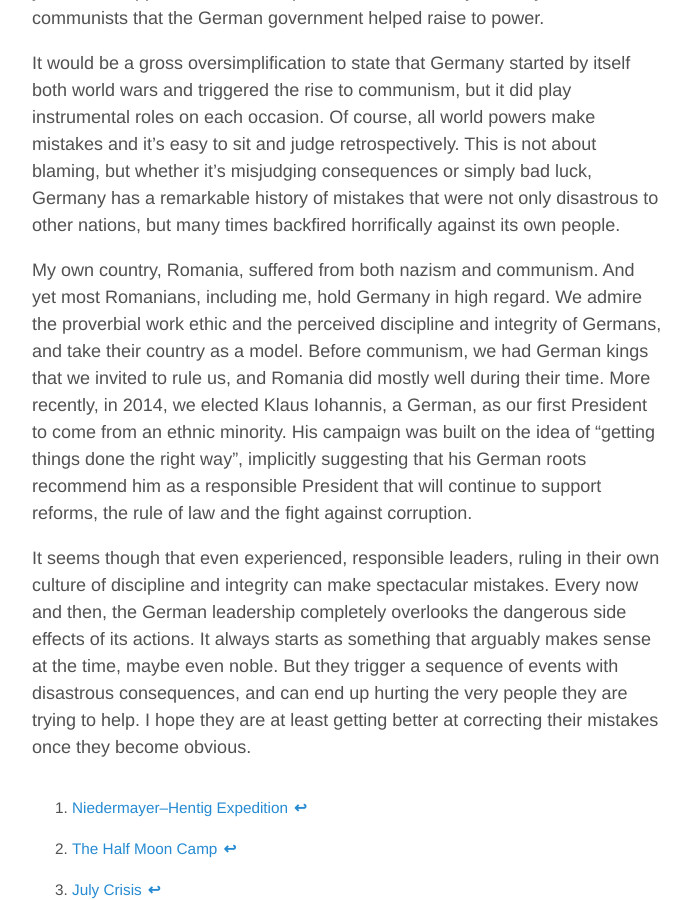
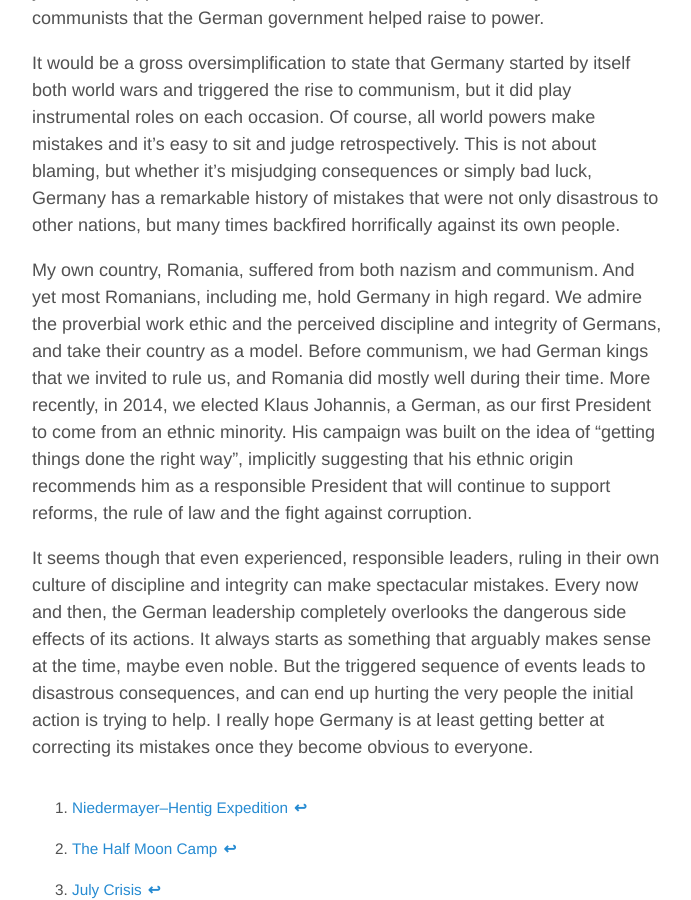
Before and after one commit to aoghina/aoghina.github.io, a Jekyll site: the page built from _posts/2016-04-02-the-german-blunders.md, in a window 1280 px wide and 900 px high, scrolled down 1707 px. Shown: the whole window, without its empty margins (293-984 px from the left). Built offline with Jekyll 4.4.1, drawn with Linux system fonts in a browser that asks for light colours; comment, search, counter and statistics services are not loaded; some of the changed text lies outside the part shown.

Commit message:
Upadate blunders

```diff
--- a/_posts/2016-04-02-the-german-blunders.md
+++ b/_posts/2016-04-02-the-german-blunders.md
@@ -5,7 +5,7 @@
 lang: en
 ---
 
-In the spring of 1915, a party of twenty was leaving Constantinople with a dangerous mission. Led by German super-spy Oskar von Niedermayer and diplomat Werner Otto von Hentig, their goal was to survive a hazardous trip to Kabul without being intercepted and convince the Emir to rally Afghanistan to the German and Turkish side by attacking the British Raj in India [^1]. Their mission was part of a larger World War I plan that the Germans pursued relentlessly, aiming to subvert British authority by calling for nothing less than a pan-Islamic jihad. Numerous efforts were made in this direction, including running a reeducation camp near Berlin for muslim POWs, where they were being taught to wage offensive jihad against Britain and France while living in relative luxury, to be then recruited in the German Army [^2].
+In the spring of 1915, a party of twenty was leaving Constantinople with a dangerous mission. Led by German super-spy Oskar von Niedermayer and diplomat Werner Otto von Hentig, their goal was to survive a hazardous trip to Kabul without being intercepted and convince the Emir to rally Afghanistan to the Central Powers side by attacking the British Raj in India [^1]. Their mission was part of a larger World War I plan that the Germans pursued relentlessly, aiming to subvert British authority by calling for nothing less than a pan-Islamic jihad. Numerous efforts were made in this direction, including running a reeducation camp near Berlin for muslim POWs, where they were being taught to wage offensive jihad against Britain and France while living in relative luxury, to be then recruited in the German Army [^2].
 
  <!--more-->
 
@@ -19,9 +19,9 @@
 
 It would be a gross oversimplification to state that Germany started by itself both world wars and triggered the rise to communism, but it did play instrumental roles on each occasion. Of course, all world powers make mistakes and it's easy to sit and judge retrospectively. This is not about blaming, but whether it's misjudging consequences or simply bad luck, Germany has a remarkable history of mistakes that were not only disastrous to other nations, but many times backfired horrifically against its own people.
 
-My own country, Romania, suffered from both nazism and communism. And yet most Romanians, including me, hold Germany in high regard. We admire the proverbial work ethic and the perceived discipline and integrity of Germans, and take their country as a model. Before communism, we had German kings that we invited to rule us, and Romania did mostly well during their time. More recently, in 2014, we elected Klaus Iohannis, a German, as our first President to come from an ethnic minority. His campaign was built on the idea of "getting things done the right way", implicitly suggesting that his German roots recommend him as a responsible President that will continue to support reforms, the rule of law and the fight against corruption.
+My own country, Romania, suffered from both nazism and communism. And yet most Romanians, including me, hold Germany in high regard. We admire the proverbial work ethic and the perceived discipline and integrity of Germans, and take their country as a model. Before communism, we had German kings that we invited to rule us, and Romania did mostly well during their time. More recently, in 2014, we elected Klaus Johannis, a German, as our first President to come from an ethnic minority. His campaign was built on the idea of "getting things done the right way", implicitly suggesting that his ethnic origin recommends him as a responsible President that will continue to support reforms, the rule of law and the fight against corruption.
 
-It seems though that even experienced, responsible leaders, ruling in their own culture of discipline and integrity can make spectacular mistakes. Every now and then, the German leadership completely overlooks the dangerous side effects of its actions. It always starts as something that arguably makes sense at the time, maybe even noble. But they trigger a sequence of events with disastrous consequences, and can end up hurting the very people they are trying to help. I hope they are at least getting better at correcting their mistakes once they become obvious.
+It seems though that even experienced, responsible leaders, ruling in their own culture of discipline and integrity can make spectacular mistakes. Every now and then, the German leadership completely overlooks the dangerous side effects of its actions. It always starts as something that arguably makes sense at the time, maybe even noble. But the triggered sequence of events leads to disastrous consequences, and can end up hurting the very people the initial action is trying to help. I really hope Germany is at least getting better at correcting its mistakes once they become obvious to everyone.
 
 [^1]: [Niedermayer–Hentig Expedition](https://en.wikipedia.org/wiki/Niedermayer%E2%80%93Hentig_Expedition)
 [^2]: [The Half Moon Camp](https://en.wikipedia.org/wiki/Halbmondlager)
```
